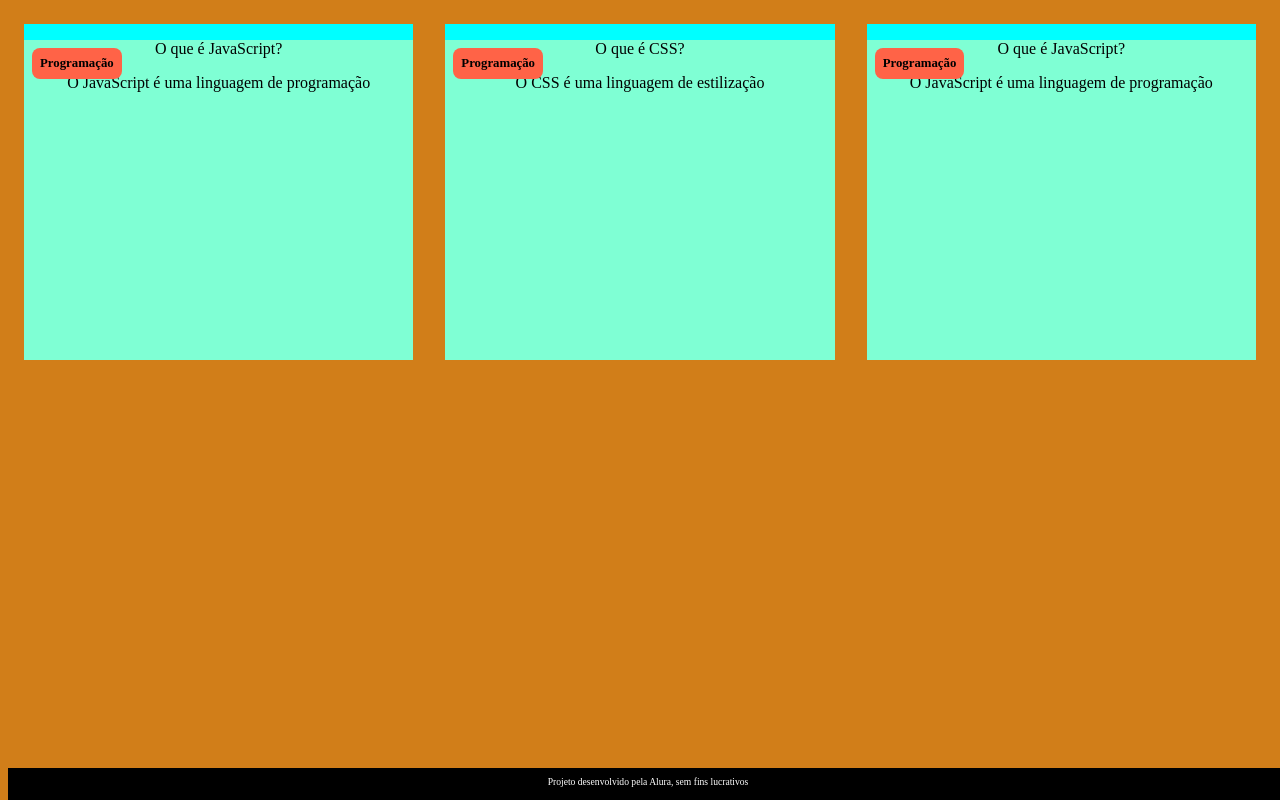
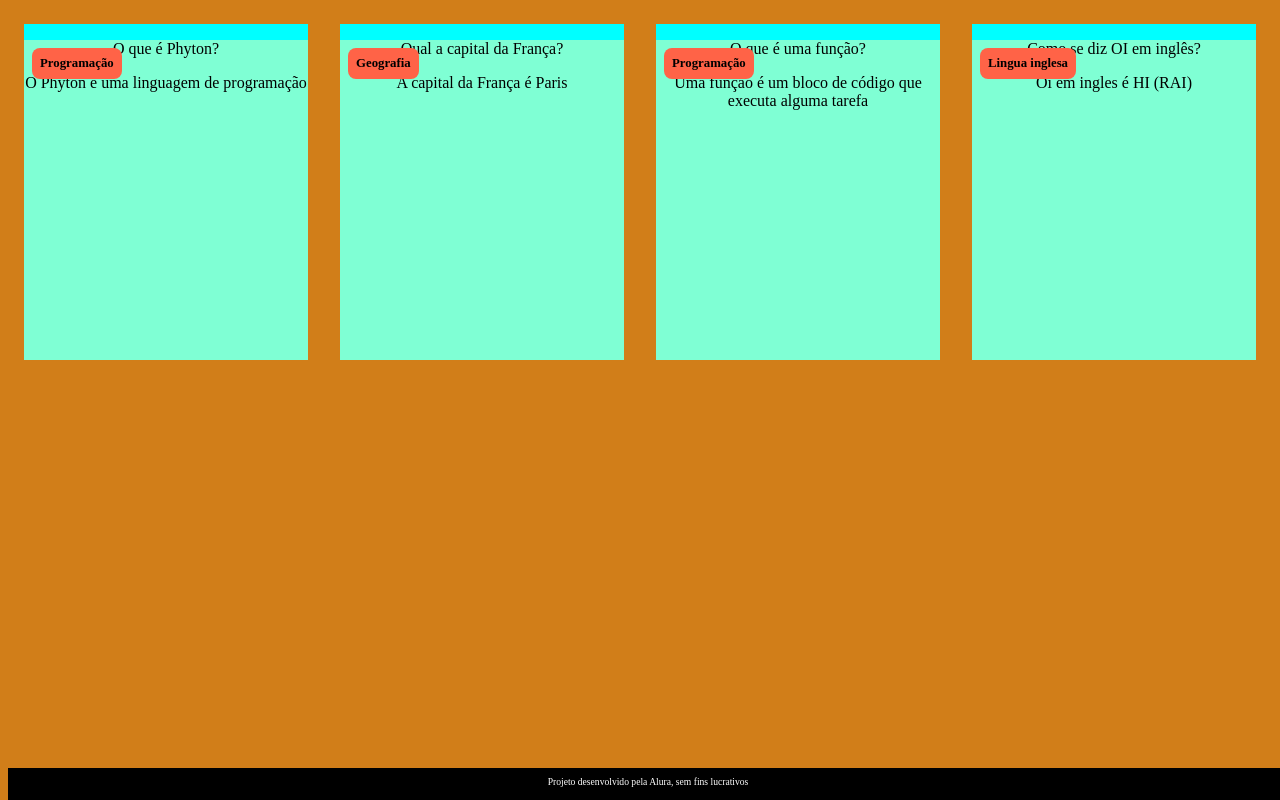
Before and after one commit to mavihh07/Flashcard, a plain HTML site: page index.html in a window 1280 px wide. Drawn offline with Linux system fonts and the light colour scheme; files that its build step writes are made by us from their sources.

Commit message:
Add files via upload

```diff
--- /dev/null
+++ b/app.js
@@ -0,0 +1,18 @@
+function criaCartao(categoria, pergunta, resposta) {
+    let container = document.getElementById ('container')
+    let cartao = document.createElement('article')
+    cartao.className = 'cartao'
+
+    cartao.innerHTML = `
+    <div class="cartao__conteudo">
+            <h3>${categoria}</h3>
+            <div class="cartao_conteudo_pergunta">
+                <p>${pergunta}</p>
+            </div>
+            <div class="cartao_conteudo_resposta">
+                <p>${resposta}</p>
+            </div>
+        </div>
+    `
+    container.appendChild(cartao)
+}
--- a/index.html
+++ b/index.html
@@ -9,43 +9,23 @@
 <body>
     <main>
 <section id="container">
-    <article class="cartao">
+    <!-- <article class="cartao">
         <div class="cartao__conteudo">
             <h3>Programação</h3>
-            <div class="cartao__conteudo__pergunta">
+            <div class="cartao_conteudo_pergunta">
                 <p>O que é JavaScript?</p>
             </div>
-            <div class="cartao__conteudo__reposta">
+            <div class="cartao_conteudo_resposta">
                 <p>O JavaScript é uma linguagem de programação</p>
             </div>
         </div>
-    </article>
-    <article class="cartao">
-        <div class="cartao__conteudo">
-            <h3>Programação</h3>
-            <div class="cartao__conteudo__pergunta">
-                <p>O que é CSS?</p>
-            </div>
-            <div class="cartao__conteudo__reposta">
-                <p>O CSS é uma linguagem de estilização</p>
-            </div>
-        </div>
-    </article>
-    <article class="cartao">
-        <div class="cartao__conteudo">
-            <h3>Programação</h3>
-            <div class="cartao__conteudo__pergunta">
-                <p>O que é JavaScript?</p>
-            </div>
-            <div class="cartao__conteudo__reposta">
-                <p>O JavaScript é uma linguagem de programação</p>
-            </div>
-        </div>
-    </article>
+    </article> -->
 </section>
     </main>
     <footer>
-        <p>Projeto desenvolvido pela Alura, sem fins lucrativos</p>
+       <p>Projeto desenvolvido pela Alura, sem fins lucrativos</p>
     </footer>
+    <script src="app.js"></script>
+    <script src="perguntas.js"></script>
 </body>
 </html>
--- /dev/null
+++ b/perguntas.js
@@ -0,0 +1,23 @@
+criaCartao(
+    'Programação',
+    'O que é Phyton?',
+    'O Phyton é uma linguagem de programação'
+)
+
+criaCartao(
+    'Geografia',
+    'Qual a capital da França?',
+    'A capital da França é Paris'
+)
+
+criaCartao(
+    'Programação',
+    'O que é uma função?',
+    'Uma função é um bloco de código que executa alguma tarefa'
+)
+
+criaCartao(
+    'Lingua inglesa',
+    'Como se diz OI em inglês?',
+    'Oi em ingles é HI (RAI)'
+)
```
